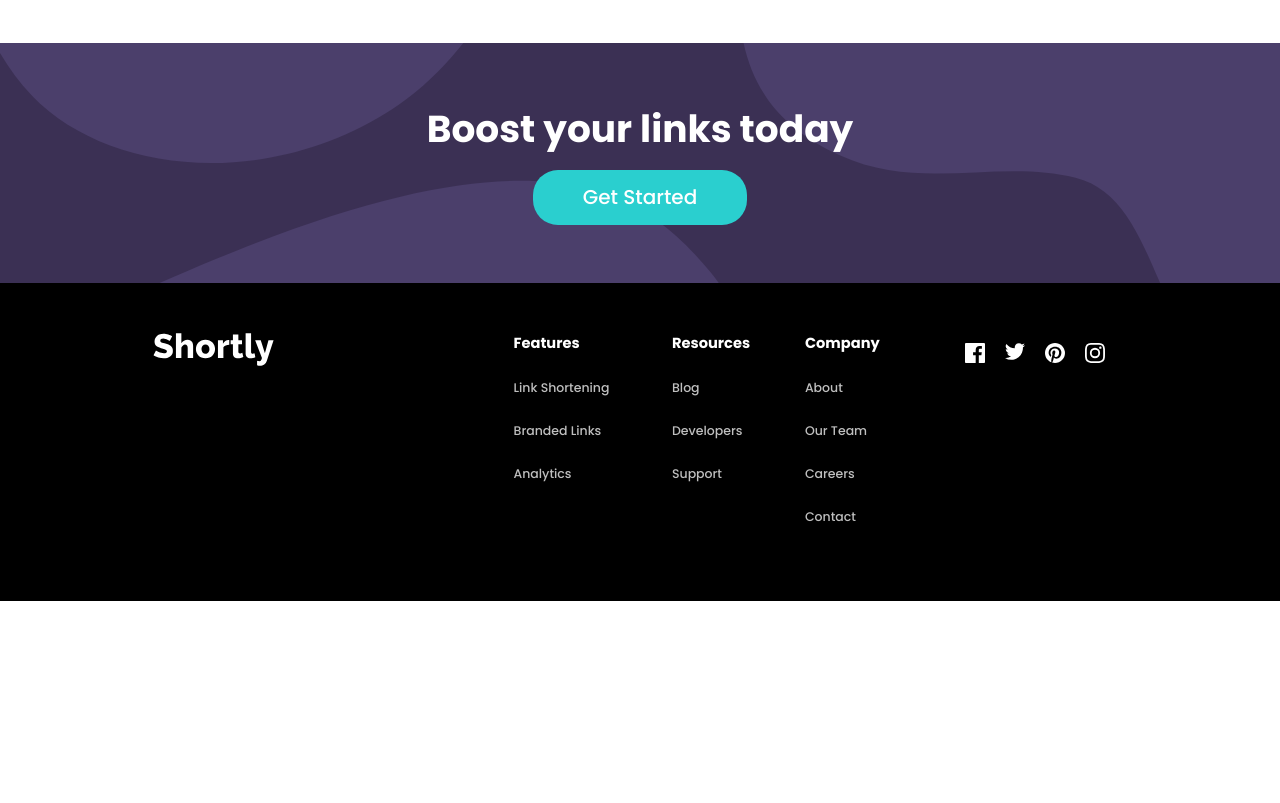
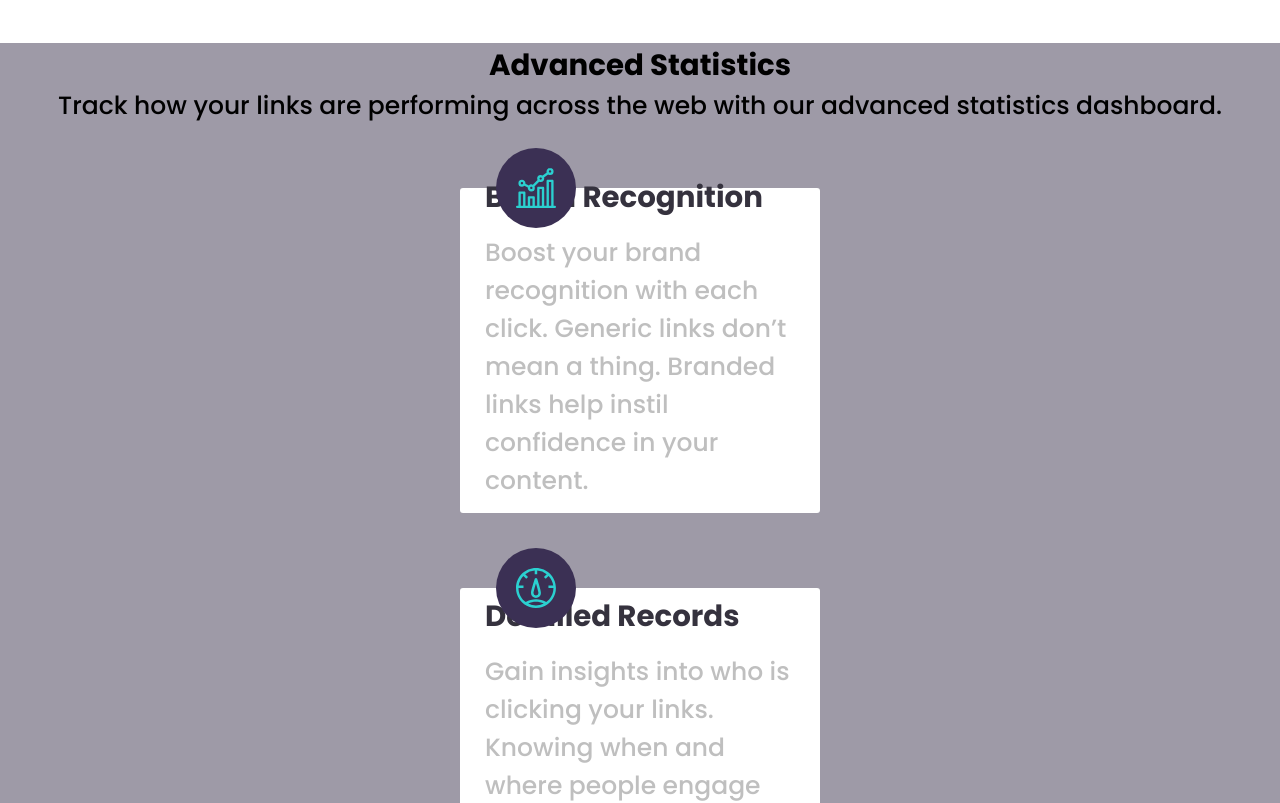
Before and after one commit to ohirichi/shortly, a Next.js app: page / in a window 1280 px wide. Shown: the part 920-1723 px from the top of the page. Before the commit the page ends 1521 px from the top, so only its background shows below. Built offline with nearby package versions, Linux system fonts and the light colour scheme.

Commit message:
completed card component and started on info section component

```diff
--- a/components/Card.js
+++ b/components/Card.js
@@ -0,0 +1,68 @@
+
+export default function Card (props){
+    const {imgSrc, title, description} = props
+
+    return(
+    <div>
+        <div className="card">
+            <div className="badge">
+                <img src={imgSrc ? imgSrc : ""} />
+            </div>
+            <h3>{title ? title : ""}</h3>
+            <p className="description">{description ? description : ""}</p>
+        </div>
+        <style jsx>{`
+            .card {
+                max-width:310px;
+                max-height: 300px;
+                min-height:250px;
+                position:relative;
+                text-align: center;
+                background-color:white;
+                border-radius:3px;
+                display:flex;
+                flex-direction:column;
+                justify-content:center;
+                align-items:space-between;
+                padding: 1em;
+                padding-bottom:2em;
+            }
+
+            p {
+                color:hsl(0, 0%, 75%);
+                height:40%;
+                font-size:1rem;
+            }
+
+             h3 {
+                 margin-bottom: .5em;
+                 color: hsl(255, 11%, 22%);
+             }
+            .badge {
+                width: 80px;
+                height:80px;
+                position:absolute;
+                top: -40px;
+                left:calc(50% - 40px);
+                display:flex;
+                justify-content:center;
+                align-items:center;
+                border-radius: 50%;
+                background-color:hsl(257, 27%, 26%);
+
+            }
+            @media only screen and (min-width:650px){
+                .card{
+                    max-height:250px;
+                    text-align:left;
+                }
+            }
+
+            @media only screen and (min-width:1000px){
+                .badge{
+                    left: 10%;
+                }
+            }
+        `}</style>
+    </div>)
+}
--- a/components/Footer.js
+++ b/components/Footer.js
@@ -1,7 +1,6 @@
 import React from "react"
 
 export default function Footer(props){
-    console.log("hi")
 
     return(
         <div className="container">
@@ -51,7 +50,7 @@ export default function Footer(props){
             <style jsx>{`
                 footer{
                     max-width:100%;
-                    background-color:black;
+                    background-color:hsl(260, 8%, 14%);
                     color:white;
                     display:flex;
                     flex-direction: column;
--- a/components/Info.js
+++ b/components/Info.js
@@ -0,0 +1,49 @@
+import Card from "./Card"
+
+export default function Info(props){
+
+    const titles =["Brand Recognition", "Detailed Records", "Fully Customizable"]
+    const descriptions = [
+        `Boost your brand recognition with each click. Generic links don’t
+        mean a thing. Branded links help instil confidence in your content.`,
+        `Gain insights into who is clicking your links. Knowing when and where
+        people engage with your content helps inform better decisions.`,
+        `Improve brand awareness and content discoverability through customizable
+        links, supercharging audience engagement.`
+    ]
+    const imgSources= ["icon-brand-recognition.svg", "icon-detailed-records.svg", "icon-fully-customizable.svg"]
+    return(
+        <div>
+            <div className="container">
+                <h3>Advanced Statistics</h3>
+                <p>Track how your links are performing across the web with our
+    advanced statistics dashboard.</p>
+                <div className="card-container">
+                    {titles.map((title, index )=> <div key={title}><Card imgSrc={"/images/" + imgSources[index]} title={title} description={descriptions[index]} /></div>)}
+                </div>
+            </div>
+            <style jsx>{`
+                .container{
+                    background-color:hsl(257, 7%, 63%);
+                    display:flex;
+                    flex-direction:column;
+                    justify-content:center;
+                    align-items:center;
+                }
+
+                .card-container{
+                    display:flex;
+                    flex-direction: column;
+                    justify-content:space-between;
+                    align-items:center;
+                }
+
+                .card-container div {
+                    margin: .5rem;
+                    padding-top:50px;
+                }
+            `}</style>
+
+        </div>
+    )
+}
--- a/pages/index.js
+++ b/pages/index.js
@@ -2,6 +2,7 @@ import Head from "next/head"
 import Button from "../components/Button"
 import Navbar from "../components/Navbar"
 import Footer from "../components/Footer"
+import Info from "../components/Info"
 
 
 export default function Home(){
@@ -26,6 +27,9 @@ export default function Home(){
                     <Button text="Get Started" />
                 </div>
             </header>
+            <Info />
+
+
             <section></section>
             <section></section>
             <section className="boost">
```
